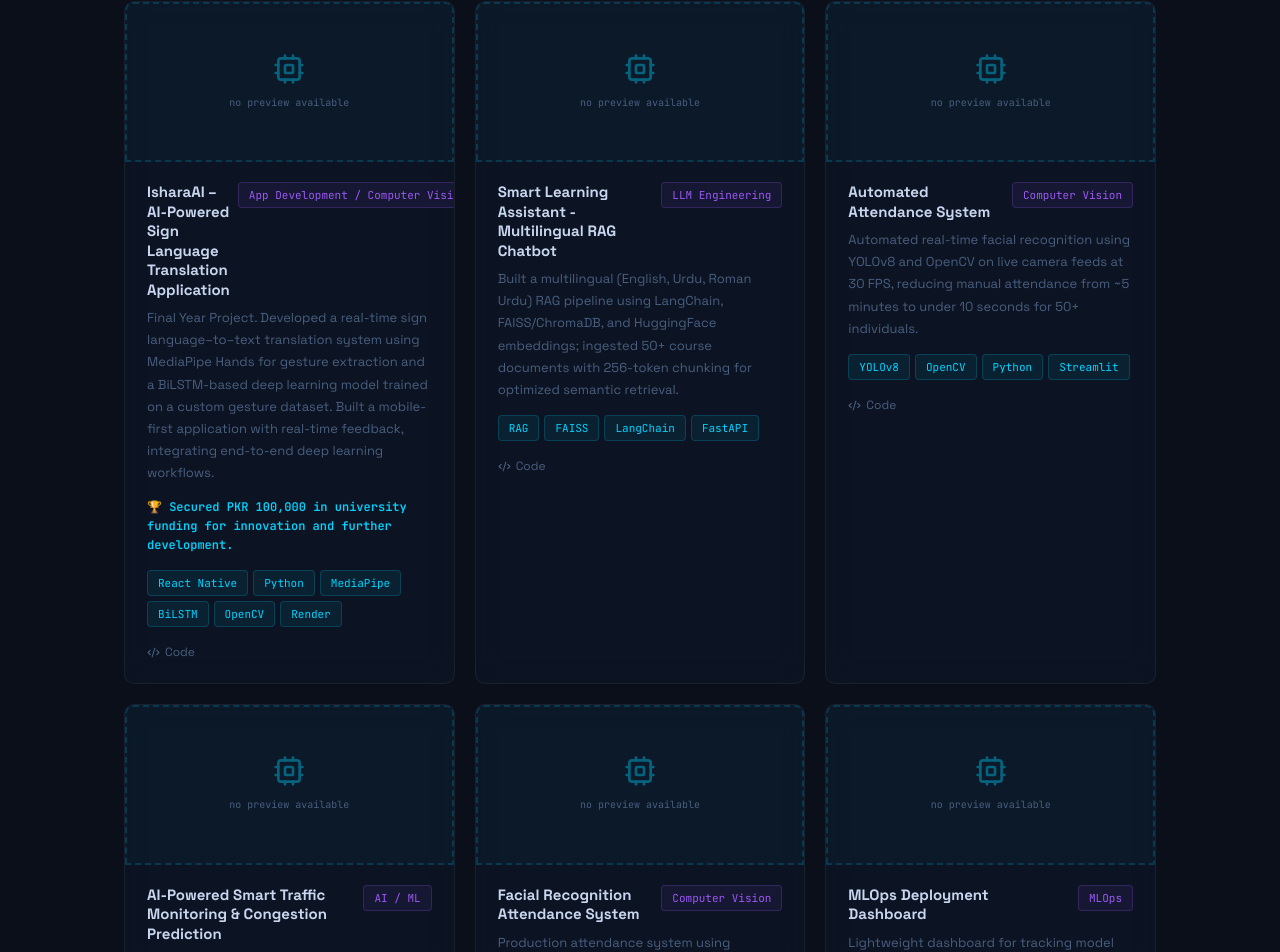
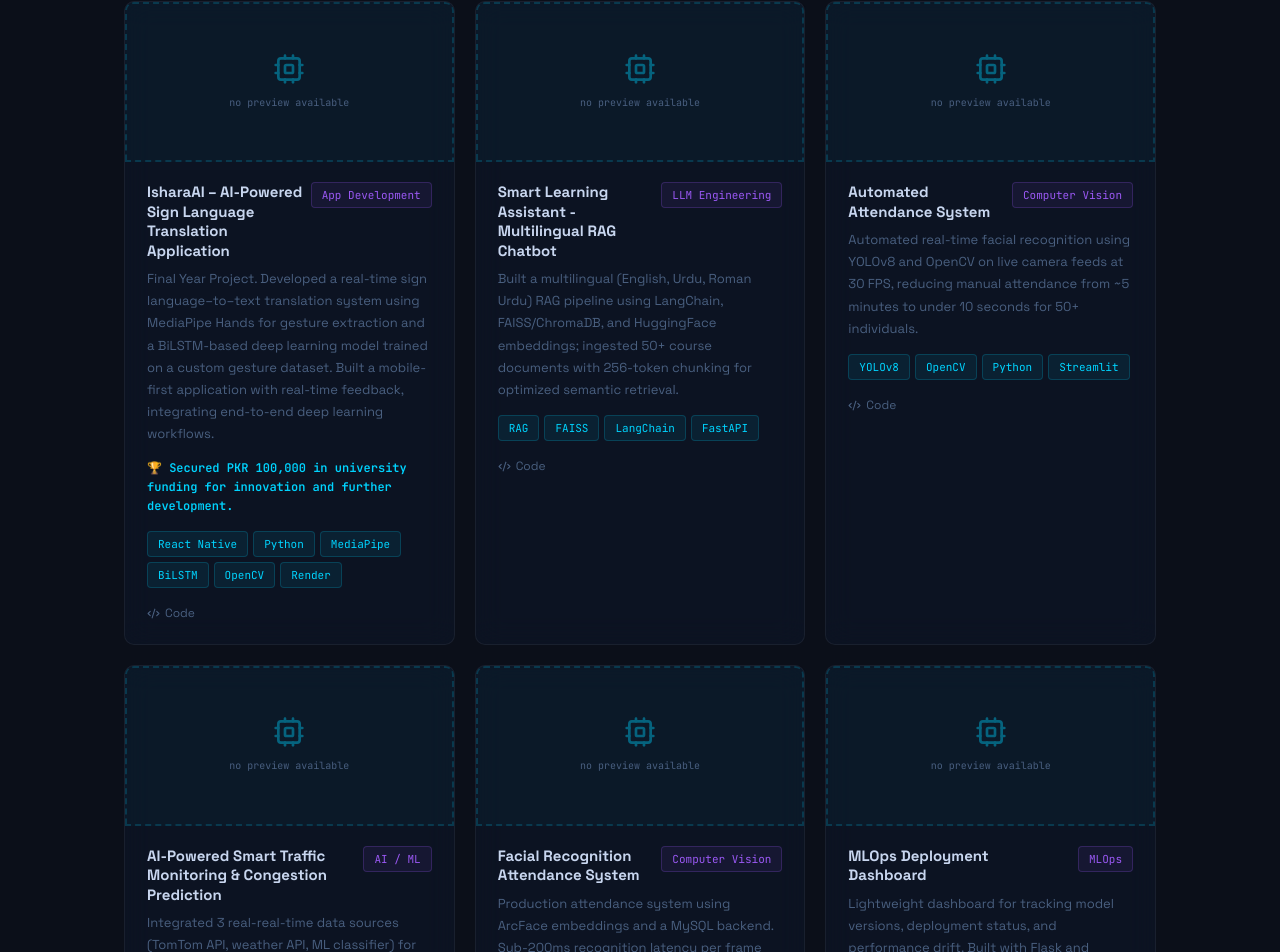
Before and after one commit to abdurrrehmann/portfolio, a React (Vite) app: page / in a window 1280 px wide. Shown: the part 3662-4614 px from the top of the page. Built offline with nearby package versions, Linux system fonts and the light colour scheme.

Commit message:
IsharaAI category corrected

```diff
--- a/src/data/data.js
+++ b/src/data/data.js
@@ -100,7 +100,7 @@ export const experience = [
 export const projects = [
   {
     name: 'IsharaAI – AI-Powered Sign Language Translation Application',
-    category: 'App Development / Computer Vision',
+    category: 'App Development',
     description:
       'Final Year Project. Developed a real-time sign language–to–text translation system using MediaPipe Hands for gesture extraction and a BiLSTM-based deep learning model trained on a custom gesture dataset. Built a mobile-first application with real-time feedback, integrating end-to-end deep learning workflows.',
     highlight: '🏆 Secured PKR 100,000 in university funding for innovation and further development.',
```
